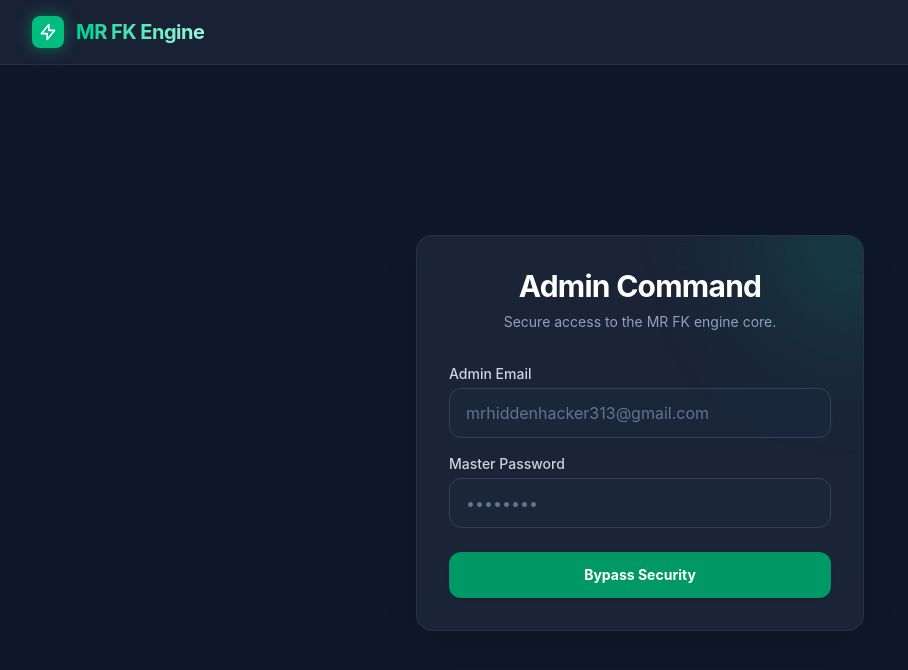
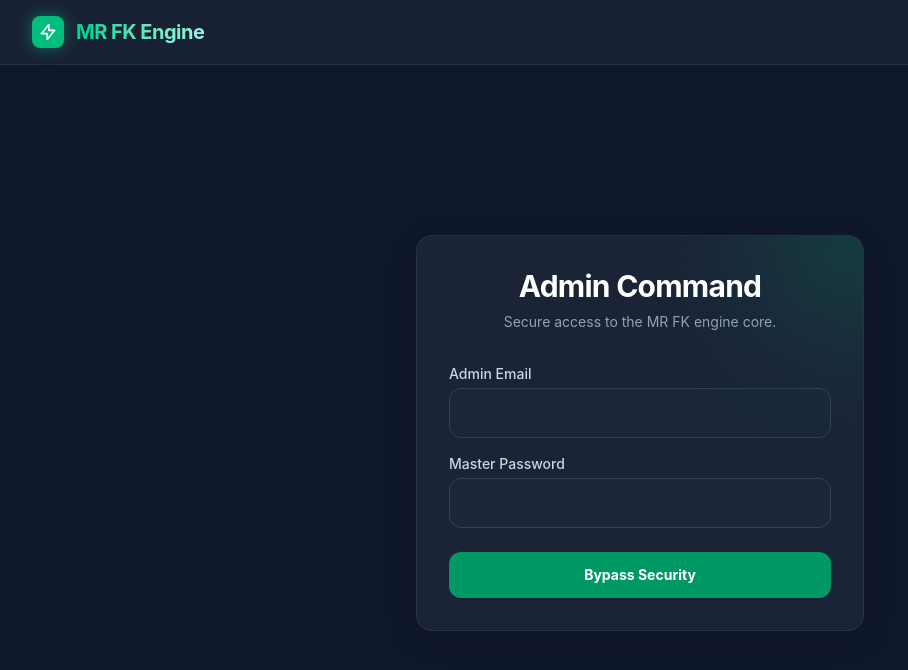
Before and after one commit to mrhidden313/Mr-Fk-Bot, a SvelteKit app in the folder admin panel/: page /admin/login in a window 1280 px wide. Shown: the top 670 px of the page, without its empty margins (0-908 px from the left). Built offline with nearby package versions, Linux system fonts and the light colour scheme.

Commit message:
style: Remove pre-filled placeholders from admin login

```diff
--- a/admin panel/src/routes/admin/login/+page.svelte
+++ b/admin panel/src/routes/admin/login/+page.svelte
@@ -57,11 +57,11 @@
         <div class="space-y-4">
             <div>
                 <label for="email" class="block text-sm font-medium text-slate-300">Admin Email</label>
-                <input id="email" bind:value={email} type="email" required class="mt-1 block w-full px-4 py-3 bg-slate-800/50 border border-slate-700 rounded-xl text-white placeholder-slate-500 focus:outline-none focus:ring-2 focus:ring-emerald-500/50 focus:border-emerald-500 transition-all duration-200" placeholder="mrhiddenhacker313@gmail.com">
+                <input id="email" bind:value={email} type="email" required class="mt-1 block w-full px-4 py-3 bg-slate-800/50 border border-slate-700 rounded-xl text-white focus:outline-none focus:ring-2 focus:ring-emerald-500/50 focus:border-emerald-500 transition-all duration-200">
             </div>
             <div>
                 <label for="password" class="block text-sm font-medium text-slate-300">Master Password</label>
-                <input id="password" bind:value={password} type="password" required class="mt-1 block w-full px-4 py-3 bg-slate-800/50 border border-slate-700 rounded-xl text-white placeholder-slate-500 focus:outline-none focus:ring-2 focus:ring-emerald-500/50 focus:border-emerald-500 transition-all duration-200" placeholder="••••••••">
+                <input id="password" bind:value={password} type="password" required class="mt-1 block w-full px-4 py-3 bg-slate-800/50 border border-slate-700 rounded-xl text-white focus:outline-none focus:ring-2 focus:ring-emerald-500/50 focus:border-emerald-500 transition-all duration-200">
             </div>
         </div>
 
```
